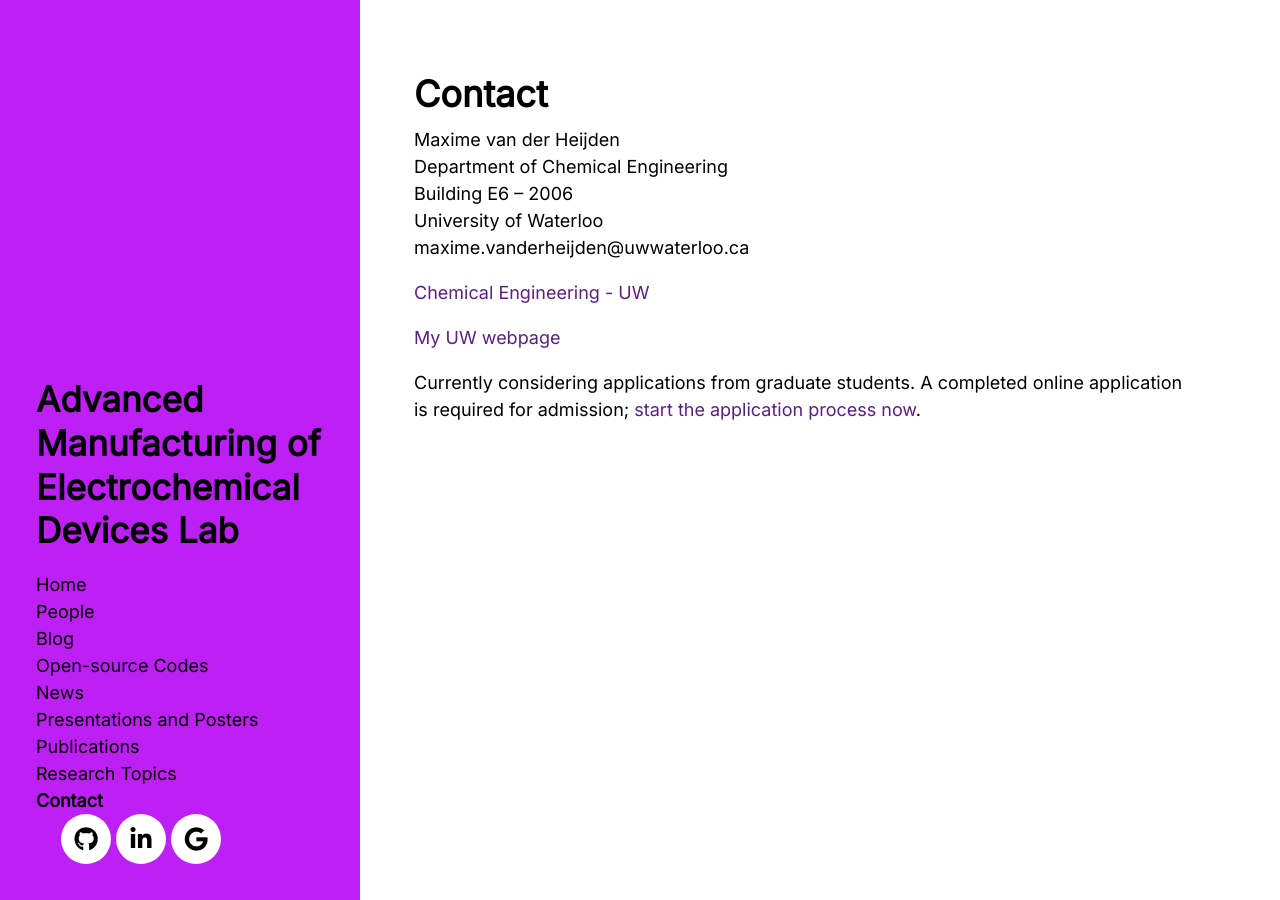
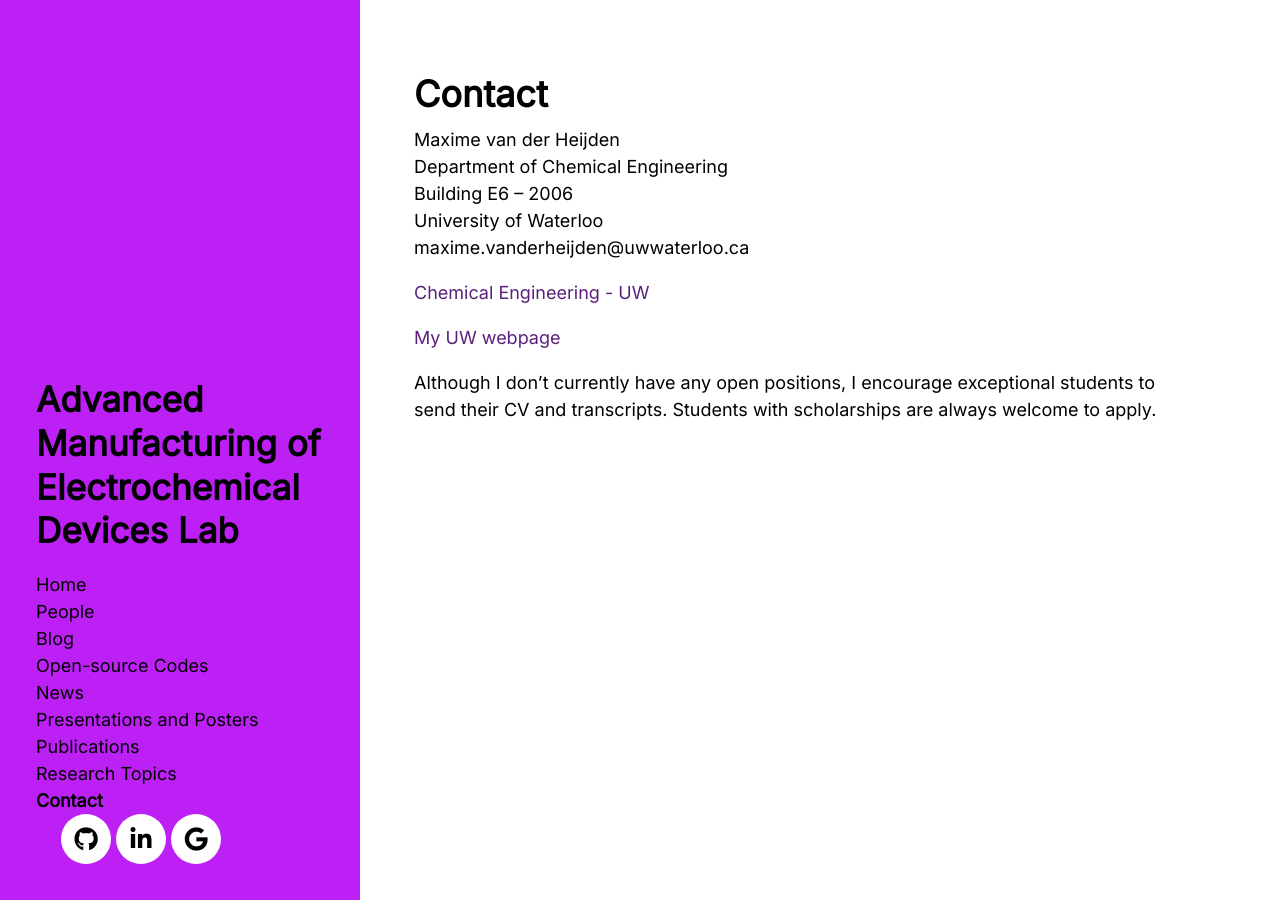
Before and after one commit to MaximevdHeijden/MaximevdHeijden.github.io, a Jekyll site: the page built from contact.md, in a window 1280 px wide. Built offline with Jekyll 4.4.1, drawn with Linux system fonts in a browser that asks for light colours; nearby versions of some CDN libraries.

Commit message:
Update contact.md

```diff
--- a/contact.md
+++ b/contact.md
@@ -13,4 +13,4 @@ maxime.vanderheijden@uwwaterloo.ca
 
 [My UW webpage](https://uwaterloo.ca/chemical-engineering/profile/m35vande)
 
-Currently considering applications from graduate students. A completed online application is required for admission; [start the application process now](https://uwaterloo.ca/future-graduate-students/admissions/how-to-apply).
+Although I don't currently have any open positions, I encourage exceptional students to send their CV and transcripts. Students with scholarships are always welcome to apply.
```
